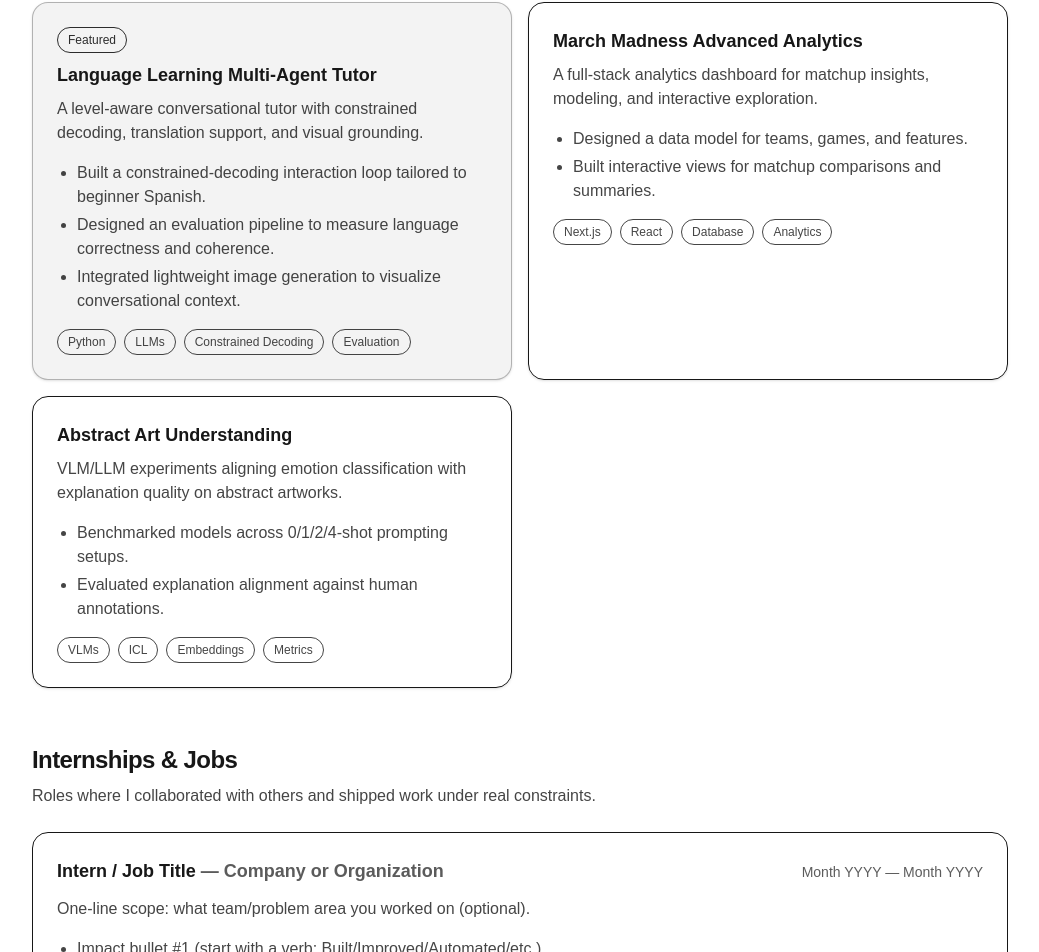
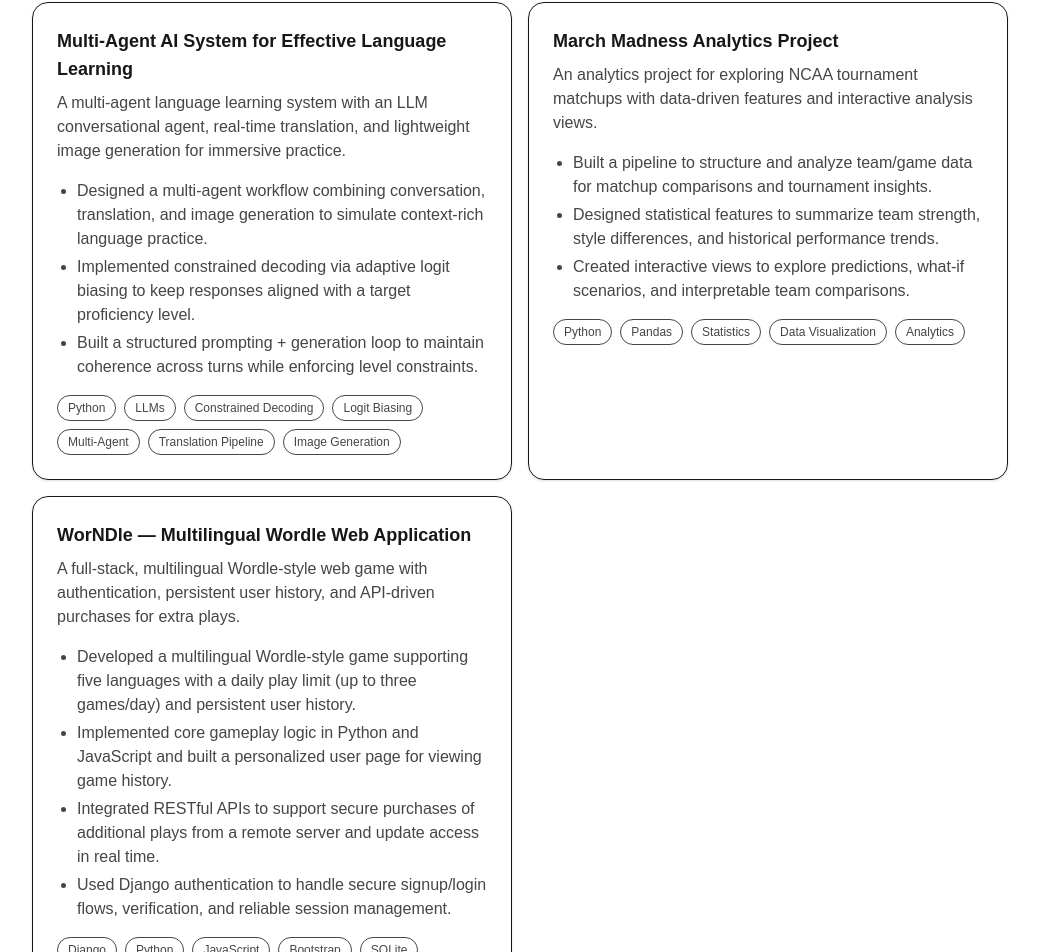
Before and after one commit to Thomas-Lohman/Personal-Website, a Next.js app: page /work in a window 1280 px wide. Shown: the part 317-1269 px from the top of the page, without its empty margins (120-1159 px from the left). Built offline with nearby package versions, Linux system fonts and the light colour scheme.

Commit message:
Updating project cards

```diff
--- a/app/work/page.tsx
+++ b/app/work/page.tsx
@@ -1,254 +1,82 @@
-type Project = {
-  title: string;
-  description: string;
-  bullets: string[];
-  tech: string[];
-  links?: { label: string; href: string }[];
-  featured?: boolean;
-};
+import SectionHeader from "@/components/work/SectionHeader";
+import ProjectCard from "@/components/work/ProjectCard";
+import ExperienceRow from "@/components/work/ExperienceRow";
+import TeachingCard from "@/components/work/TeachingCard";
 
-type Experience = {
-  role: string;
-  org: string;
-  dates: string;
-  description?: string;
-  bullets: string[];
-  tech?: string[];
-};
-
-type TeachingItem = {
-  title: string;
-  org: string;
-  dates: string;
-  description: string;
-  bullets: string[];
-  topics?: string[];
-  tech?: string[];
-  featured?: boolean;
-};
-
-function SectionHeader({
-  title,
-  subtitle,
-}: {
-  title: string;
-  subtitle?: string;
-}) {
-  return (
-    <header className="space-y-2">
-      <h2 className="text-2xl font-semibold tracking-tight">{title}</h2>
-      {subtitle ? <p className="opacity-80 max-w-3xl">{subtitle}</p> : null}
-    </header>
-  );
-}
-
-function TagRow({ tags }: { tags: string[] }) {
-  return (
-    <div className="mt-4 flex flex-wrap gap-2">
-      {tags.map((t) => (
-        <span
-          key={t}
-          className="rounded-full border px-2.5 py-1 text-xs opacity-80"
-        >
-          {t}
-        </span>
-      ))}
-    </div>
-  );
-}
-
-function Card({
-  children,
-  featured,
-}: {
-  children: React.ReactNode;
-  featured?: boolean;
-}) {
-  return (
-    <article
-      className={[
-        "rounded-2xl border p-6 shadow-sm transition",
-        "hover:-translate-y-0.5 hover:shadow-md",
-        featured ? "border-foreground/30 bg-foreground/5" : "",
-      ].join(" ")}
-    >
-      {children}
-    </article>
-  );
-}
-
-function FeaturedBadge({ text }: { text: string }) {
-  return (
-    <div className="inline-flex rounded-full border px-2.5 py-1 text-xs font-medium opacity-90">
-      {text}
-    </div>
-  );
-}
-
-function ProjectCard({ project }: { project: Project }) {
-  return (
-    <Card featured={project.featured}>
-      <div className="space-y-2">
-        {project.featured ? (
-          <FeaturedBadge text="Featured" />
-        ) : null}
-
-        <h3 className="text-lg font-semibold">{project.title}</h3>
-        <p className="opacity-80">{project.description}</p>
-      </div>
-
-      {project.bullets?.length ? (
-        <ul className="mt-4 list-disc space-y-1 pl-5 opacity-80">
-          {project.bullets.map((b) => (
-            <li key={b}>{b}</li>
-          ))}
-        </ul>
-      ) : null}
-
-      {project.tech?.length ? <TagRow tags={project.tech} /> : null}
-
-      {project.links?.length ? (
-        <div className="mt-4 flex flex-wrap gap-3 text-sm">
-          {project.links.map((l) => (
-            <a
-              key={l.href}
-              href={l.href}
-              className="underline underline-offset-4 opacity-90 hover:opacity-100"
-              target="_blank"
-              rel="noreferrer"
-            >
-              {l.label}
-            </a>
-          ))}
-        </div>
-      ) : null}
-    </Card>
-  );
-}
-
-function ExperienceRow({ exp }: { exp: Experience }) {
-  return (
-    <div className="rounded-2xl border p-6">
-      <div className="flex flex-col gap-1 sm:flex-row sm:items-baseline sm:justify-between">
-        <h3 className="text-lg font-semibold">
-          {exp.role} <span className="opacity-70">— {exp.org}</span>
-        </h3>
-        <div className="text-sm opacity-70">{exp.dates}</div>
-      </div>
-
-      {exp.description ? <p className="mt-3 opacity-80">{exp.description}</p> : null}
-
-      <ul className="mt-4 list-disc space-y-1 pl-5 opacity-80">
-        {exp.bullets.map((b) => (
-          <li key={b}>{b}</li>
-        ))}
-      </ul>
-
-      {exp.tech?.length ? <TagRow tags={exp.tech} /> : null}
-    </div>
-  );
-}
-
-function TeachingCard({ item }: { item: TeachingItem }) {
-  return (
-    <Card featured={item.featured}>
-      <div className="space-y-2">
-        {item.featured ? (
-          <FeaturedBadge text="Featured Teaching Work" />
-        ) : null}
-
-        <h3 className="text-lg font-semibold">{item.title}</h3>
-
-        <div className="text-sm opacity-70">
-          {item.org} • {item.dates}
-        </div>
-
-        <p className="opacity-80">{item.description}</p>
-      </div>
-
-      <ul className="mt-4 list-disc space-y-1 pl-5 opacity-80">
-        {item.bullets.map((b) => (
-          <li key={b}>{b}</li>
-        ))}
-      </ul>
-
-      {item.topics?.length ? (
-        <div className="mt-4">
-          <div className="text-sm font-medium opacity-90">Topics</div>
-          <div className="mt-2 flex flex-wrap gap-2">
-            {item.topics.map((t) => (
-              <span
-                key={t}
-                className="rounded-full border px-2.5 py-1 text-xs opacity-80"
-              >
-                {t}
-              </span>
-            ))}
-          </div>
-        </div>
-      ) : null}
-
-      {item.tech?.length ? <TagRow tags={item.tech} /> : null}
-    </Card>
-  );
-}
+import type { Experience, Project, TeachingItem } from "@/components/work/types";
 
 export default function WorkPage() {
-  // ---- Replace these placeholders with your real content ----
+  // ---- Selected Projects (filled) ----
   const projects: Project[] = [
     {
-      title: "Language Learning Multi-Agent Tutor",
+      title: "Multi-Agent AI System for Effective Language Learning",
       description:
-        "A level-aware conversational tutor with constrained decoding, translation support, and visual grounding.",
+        "A multi-agent language learning system with an LLM conversational agent, real-time translation, and lightweight image generation for immersive practice.",
       bullets: [
-        "Built a constrained-decoding interaction loop tailored to beginner Spanish.",
-        "Designed an evaluation pipeline to measure language correctness and coherence.",
-        "Integrated lightweight image generation to visualize conversational context.",
+        "Designed a multi-agent workflow combining conversation, translation, and image generation to simulate context-rich language practice.",
+        "Implemented constrained decoding via adaptive logit biasing to keep responses aligned with a target proficiency level.",
+        "Built a structured prompting + generation loop to maintain coherence across turns while enforcing level constraints.",
       ],
-      tech: ["Python", "LLMs", "Constrained Decoding", "Evaluation"],
+      tech: [
+        "Python",
+        "LLMs",
+        "Constrained Decoding",
+        "Logit Biasing",
+        "Multi-Agent",
+        "Translation Pipeline",
+        "Image Generation",
+      ],
       links: [
-        // { label: "GitHub", href: "https://github.com/..." },
-        // { label: "Demo", href: "https://..." },
+        // { label: "GitHub", href: "https://github.com/Thomas-Lohman/REPO" },
       ],
-      featured: true,
     },
     {
-      title: "March Madness Advanced Analytics",
+      title: "March Madness Analytics Project",
       description:
-        "A full-stack analytics dashboard for matchup insights, modeling, and interactive exploration.",
+        "An analytics project for exploring NCAA tournament matchups with data-driven features and interactive analysis views.",
       bullets: [
-        "Designed a data model for teams, games, and features.",
-        "Built interactive views for matchup comparisons and summaries.",
+        "Built a pipeline to structure and analyze team/game data for matchup comparisons and tournament insights.",
+        "Designed statistical features to summarize team strength, style differences, and historical performance trends.",
+        "Created interactive views to explore predictions, what-if scenarios, and interpretable team comparisons.",
       ],
-      tech: ["Next.js", "React", "Database", "Analytics"],
+      tech: ["Python", "Pandas", "Statistics", "Data Visualization", "Analytics"],
+      links: [
+        // { label: "GitHub", href: "https://github.com/Thomas-Lohman/REPO" },
+      ],
     },
     {
-      title: "Abstract Art Understanding",
+      title: "WorNDle — Multilingual Wordle Web Application",
       description:
-        "VLM/LLM experiments aligning emotion classification with explanation quality on abstract artworks.",
+        "A full-stack, multilingual Wordle-style web game with authentication, persistent user history, and API-driven purchases for extra plays.",
       bullets: [
-        "Benchmarked models across 0/1/2/4-shot prompting setups.",
-        "Evaluated explanation alignment against human annotations.",
+        "Developed a multilingual Wordle-style game supporting five languages with a daily play limit (up to three games/day) and persistent user history.",
+        "Implemented core gameplay logic in Python and JavaScript and built a personalized user page for viewing game history.",
+        "Integrated RESTful APIs to support secure purchases of additional plays from a remote server and update access in real time.",
+        "Used Django authentication to handle secure signup/login flows, verification, and reliable session management.",
       ],
-      tech: ["VLMs", "ICL", "Embeddings", "Metrics"],
+      tech: ["Django", "Python", "JavaScript", "Bootstrap", "SQLite", "REST APIs", "Auth"],
+      links: [
+        // { label: "GitHub", href: "https://github.com/Thomas-Lohman/REPO" },
+      ],
     },
   ];
 
+  // ---- Internships & Jobs (placeholder) ----
   const experience: Experience[] = [
     {
       role: "Intern / Job Title",
       org: "Company or Organization",
       dates: "Month YYYY — Month YYYY",
-      description:
-        "One-line scope: what team/problem area you worked on (optional).",
+      description: "One-line scope (optional).",
       bullets: [
-        "Impact bullet #1 (start with a verb: Built/Improved/Automated/etc.).",
+        "Impact bullet #1 (Built/Improved/Automated...).",
         "Impact bullet #2 (include numbers if you have them).",
       ],
-      tech: ["Python", "SQL", "AWS (optional)"],
+      tech: ["Python", "SQL", "Cloud (optional)"],
     },
   ];
 
+  // ---- Teaching (placeholder; Intro to AI highlighted) ----
   const teaching: TeachingItem[] = [
     {
       title: "Intro to AI — ML Visualization & Instructional Notebooks",
@@ -273,34 +101,26 @@ export default function WorkPage() {
       tech: ["Python", "Jupyter", "Google Colab", "PyTorch", "NumPy", "Matplotlib"],
       featured: true,
     },
-    // Add other teaching roles here if you want:
-    // {
-    //   title: "Teaching Role / Course",
-    //   org: "Institution",
-    //   dates: "Month YYYY — Month YYYY",
-    //   description: "Short description.",
-    //   bullets: ["Bullet 1", "Bullet 2"],
-    // },
   ];
 
   return (
     <section className="space-y-14">
-      {/* Page header */}
       <header className="space-y-3">
         <h1 className="text-3xl font-bold">Work</h1>
         <p className="opacity-80 max-w-3xl">
-          A selection of projects, experience, and teaching work. For research-focused work,
-          see the <a className="underline underline-offset-4" href="/research">Research</a> page.
+          A selection of projects, experience, and teaching work. For research-focused work, see the{" "}
+          <a className="underline underline-offset-4" href="/research">
+            Research
+          </a>{" "}
+          page.
         </p>
       </header>
 
-      {/* Selected Projects */}
       <section className="space-y-6">
         <SectionHeader
           title="Selected Projects"
           subtitle="A few projects I’m most proud of—focused on ML systems, evaluation, and usable tools."
         />
-
         <div className="grid gap-4 sm:grid-cols-2">
           {projects.map((p) => (
             <ProjectCard key={p.title} project={p} />
@@ -308,13 +128,11 @@ export default function WorkPage() {
         </div>
       </section>
 
-      {/* Internships & Jobs */}
       <section className="space-y-6">
         <SectionHeader
           title="Internships & Jobs"
           subtitle="Roles where I collaborated with others and shipped work under real constraints."
         />
-
         <div className="space-y-4">
           {experience.map((e) => (
             <ExperienceRow key={`${e.role}-${e.org}-${e.dates}`} exp={e} />
@@ -322,13 +140,11 @@ export default function WorkPage() {
         </div>
       </section>
 
-      {/* Teaching */}
       <section className="space-y-6">
         <SectionHeader
           title="Teaching"
           subtitle="Teaching roles where I built technical materials and helped students learn core AI concepts."
         />
-
         <div className="grid gap-4">
           {teaching.map((t) => (
             <TeachingCard key={`${t.title}-${t.org}-${t.dates}`} item={t} />
@@ -336,7 +152,6 @@ export default function WorkPage() {
         </div>
       </section>
 
-      {/* Footer CTA */}
       <footer className="flex flex-wrap gap-3 pt-4">
         <a
           href="/resume"
--- /dev/null
+++ b/components/work/Card.tsx
@@ -0,0 +1,27 @@
+export default function Card({
+  children,
+  featured,
+}: {
+  children: React.ReactNode;
+  featured?: boolean;
+}) {
+  return (
+    <article
+      className={[
+        "rounded-2xl border p-6 shadow-sm transition",
+        "hover:-translate-y-0.5 hover:shadow-md",
+        featured ? "border-foreground/30 bg-foreground/5" : "",
+      ].join(" ")}
+    >
+      {children}
+    </article>
+  );
+}
+
+export function Badge({ text }: { text: string }) {
+  return (
+    <div className="inline-flex rounded-full border px-2.5 py-1 text-xs font-medium opacity-90">
+      {text}
+    </div>
+  );
+}
--- /dev/null
+++ b/components/work/ExperienceRow.tsx
@@ -0,0 +1,25 @@
+import TagRow from "./TagRow";
+import type { Experience } from "./types";
+
+export default function ExperienceRow({ exp }: { exp: Experience }) {
+  return (
+    <div className="rounded-2xl border p-6">
+      <div className="flex flex-col gap-1 sm:flex-row sm:items-baseline sm:justify-between">
+        <h3 className="text-lg font-semibold">
+          {exp.role} <span className="opacity-70">— {exp.org}</span>
+        </h3>
+        <div className="text-sm opacity-70">{exp.dates}</div>
+      </div>
+
+      {exp.description ? <p className="mt-3 opacity-80">{exp.description}</p> : null}
+
+      <ul className="mt-4 list-disc space-y-1 pl-5 opacity-80">
+        {exp.bullets.map((b) => (
+          <li key={b}>{b}</li>
+        ))}
+      </ul>
+
+      {exp.tech?.length ? <TagRow tags={exp.tech} /> : null}
+    </div>
+  );
+}
--- /dev/null
+++ b/components/work/ProjectCard.tsx
@@ -0,0 +1,41 @@
+import Card, { Badge } from "./Card";
+import TagRow from "./TagRow";
+import type { Project } from "./types";
+
+export default function ProjectCard({ project }: { project: Project }) {
+  return (
+    <Card featured={project.featured}>
+      <div className="space-y-2">
+        {project.featured ? <Badge text="Featured" /> : null}
+        <h3 className="text-lg font-semibold">{project.title}</h3>
+        <p className="opacity-80">{project.description}</p>
+      </div>
+
+      {project.bullets?.length ? (
+        <ul className="mt-4 list-disc space-y-1 pl-5 opacity-80">
+          {project.bullets.map((b) => (
+            <li key={b}>{b}</li>
+          ))}
+        </ul>
+      ) : null}
+
+      {project.tech?.length ? <TagRow tags={project.tech} /> : null}
+
+      {project.links?.length ? (
+        <div className="mt-4 flex flex-wrap gap-3 text-sm">
+          {project.links.map((l) => (
+            <a
+              key={l.href}
+              href={l.href}
+              className="underline underline-offset-4 opacity-90 hover:opacity-100"
+              target="_blank"
+              rel="noreferrer"
+            >
+              {l.label}
+            </a>
+          ))}
+        </div>
+      ) : null}
+    </Card>
+  );
+}
--- /dev/null
+++ b/components/work/SectionHeader.tsx
@@ -0,0 +1,14 @@
+export default function SectionHeader({
+  title,
+  subtitle,
+}: {
+  title: string;
+  subtitle?: string;
+}) {
+  return (
+    <header className="space-y-2">
+      <h2 className="text-2xl font-semibold tracking-tight">{title}</h2>
+      {subtitle ? <p className="opacity-80 max-w-3xl">{subtitle}</p> : null}
+    </header>
+  );
+}
--- /dev/null
+++ b/components/work/TagRow.tsx
@@ -0,0 +1,14 @@
+export default function TagRow({ tags }: { tags: string[] }) {
+  return (
+    <div className="mt-4 flex flex-wrap gap-2">
+      {tags.map((t) => (
+        <span
+          key={t}
+          className="rounded-full border px-2.5 py-1 text-xs opacity-80"
+        >
+          {t}
+        </span>
+      ))}
+    </div>
+  );
+}
--- /dev/null
+++ b/components/work/TeachingCard.tsx
@@ -0,0 +1,45 @@
+import Card, { Badge } from "./Card";
+import TagRow from "./TagRow";
+import type { TeachingItem } from "./types";
+
+export default function TeachingCard({ item }: { item: TeachingItem }) {
+  return (
+    <Card featured={item.featured}>
+      <div className="space-y-2">
+        {item.featured ? <Badge text="Featured Teaching Work" /> : null}
+
+        <h3 className="text-lg font-semibold">{item.title}</h3>
+
+        <div className="text-sm opacity-70">
+          {item.org} • {item.dates}
+        </div>
+
+        <p className="opacity-80">{item.description}</p>
+      </div>
+
+      <ul className="mt-4 list-disc space-y-1 pl-5 opacity-80">
+        {item.bullets.map((b) => (
+          <li key={b}>{b}</li>
+        ))}
+      </ul>
+
+      {item.topics?.length ? (
+        <div className="mt-4">
+          <div className="text-sm font-medium opacity-90">Topics</div>
+          <div className="mt-2 flex flex-wrap gap-2">
+            {item.topics.map((t) => (
+              <span
+                key={t}
+                className="rounded-full border px-2.5 py-1 text-xs opacity-80"
+              >
+                {t}
+              </span>
+            ))}
+          </div>
+        </div>
+      ) : null}
+
+      {item.tech?.length ? <TagRow tags={item.tech} /> : null}
+    </Card>
+  );
+}
--- /dev/null
+++ b/components/work/types.ts
@@ -0,0 +1,30 @@
+export type LinkItem = { label: string; href: string };
+
+export type Project = {
+  title: string;
+  description: string;
+  bullets: string[];
+  tech: string[];
+  links?: LinkItem[];
+  featured?: boolean;
+};
+
+export type Experience = {
+  role: string;
+  org: string;
+  dates: string;
+  description?: string;
+  bullets: string[];
+  tech?: string[];
+};
+
+export type TeachingItem = {
+  title: string;
+  org: string;
+  dates: string;
+  description: string;
+  bullets: string[];
+  topics?: string[];
+  tech?: string[];
+  featured?: boolean;
+};
```
